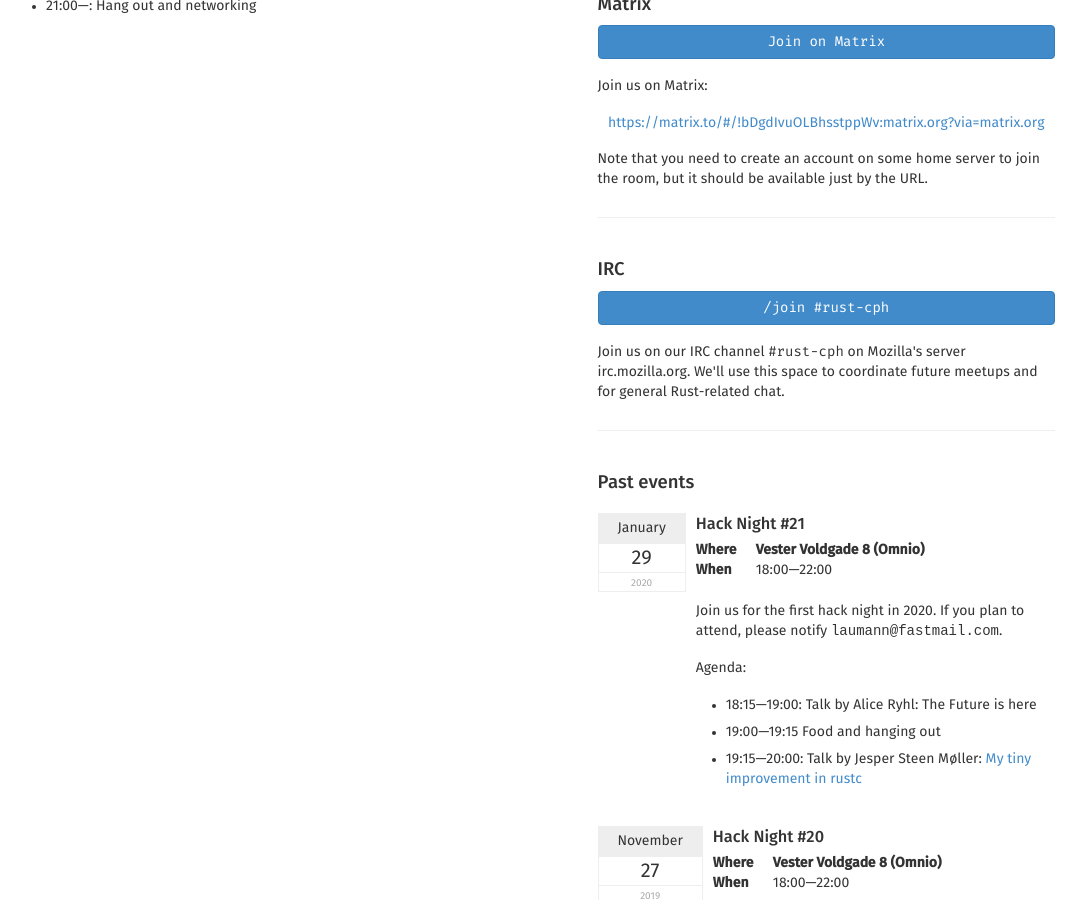
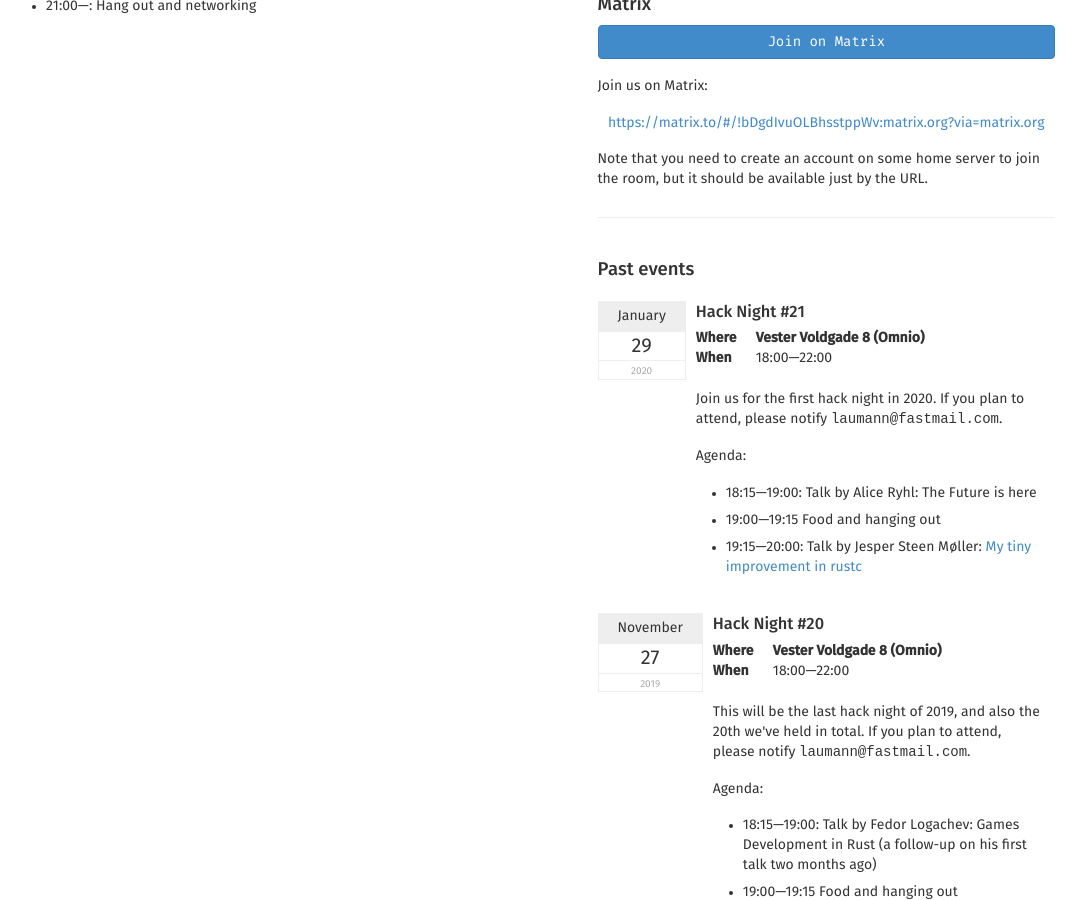
Before and after one commit to laumann/cph.rs, a Jekyll site: the page built from index.html, in a window 1280 px wide and 900 px high, scrolled down 783 px. Shown: the whole window, without its empty margins (155-1241 px from the left). Built offline with Jekyll 4.4.1, drawn with Linux system fonts in a browser that asks for light colours; Markdown is read by kramdown in place of the engine named in the settings.

Commit message:
Remove IRC info

```diff
--- a/index.html
+++ b/index.html
@@ -80,15 +80,6 @@ title: The Copenhagen Rust Group
 	<p>Join us on Matrix: </p><p style="text-align:
 	center"><a href="https://matrix.to/#/!bDgdIvuOLBhsstppWv:matrix.org?via=matrix.org">https://matrix.to/#/!bDgdIvuOLBhsstppWv:matrix.org?via=matrix.org</a></p>
 	  <p>Note that you need to create an account on some home server to join the room, but it should be available just by the URL.</p>
-
-	<hr />
-	<h2>IRC</h2>
-	<a class="btn btn-primary btn-block"
-	   href="https://chat.mibbit.com/?server=irc.mozilla.org&channel=#rust-cph"
-	   target="_blank"><code>/join #rust-cph</code></a>
-	<p>Join us on our IRC channel <code>#rust-cph</code> on Mozilla's server
-	  irc.mozilla.org. We'll use this space to coordinate future
-	  meetups and for general Rust-related chat.</p>
 
 
 	<hr />
```
